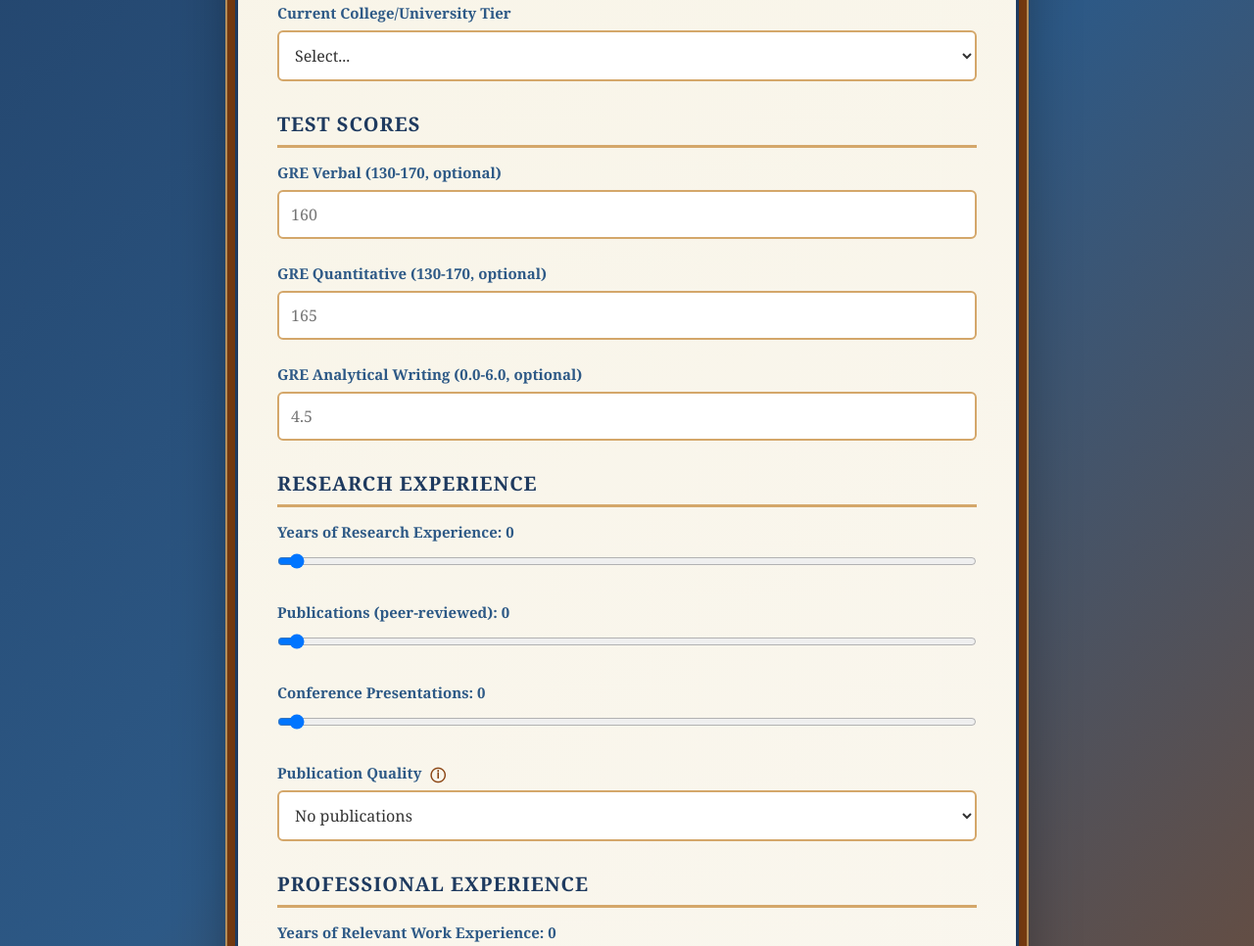
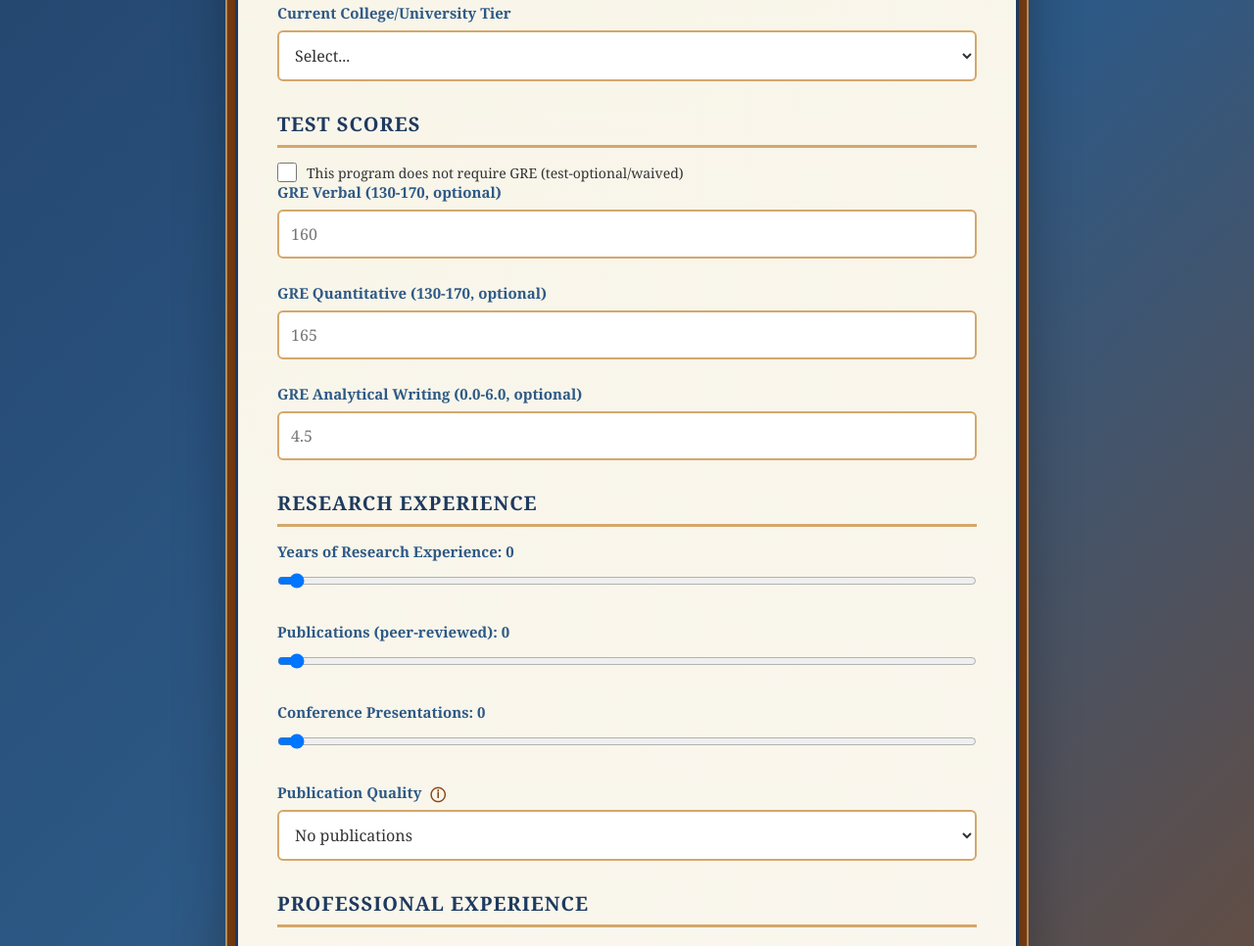
Before and after one commit to nalu-moonga/gradchance, a plain HTML site: page index.html in a window 1280 px wide. Shown: the part 878-1844 px from the top of the page at 98% size. Drawn offline with Linux system fonts and the light colour scheme.

Commit message:
Update index.html

```diff
--- a/index.html
+++ b/index.html
@@ -410,6 +410,12 @@
 
             <div class="section-header">Test Scores</div>
 
+            <div class="checkbox-group">
+                <input type="checkbox" id="greOptional">
+                <label for="greOptional" class="checkbox-label">This program does not require GRE (test-optional/waived)</label>
+            </div>
+
+            <div id="greSection">
                 <div class="form-group">
                     <label for="greVerbal">GRE Verbal (130-170, optional)</label>
                     <input type="number" id="greVerbal" min="130" max="170" placeholder="160">
@@ -423,6 +429,7 @@
                 <div class="form-group">
                     <label for="greWriting">GRE Analytical Writing (0.0-6.0, optional)</label>
                     <input type="number" id="greWriting" step="0.5" min="0" max="6" placeholder="4.5">
+                </div>
             </div>
 
             <div class="section-header">Research Experience</div>
```
Lines whose indentation alone changed are shown as unchanged.
